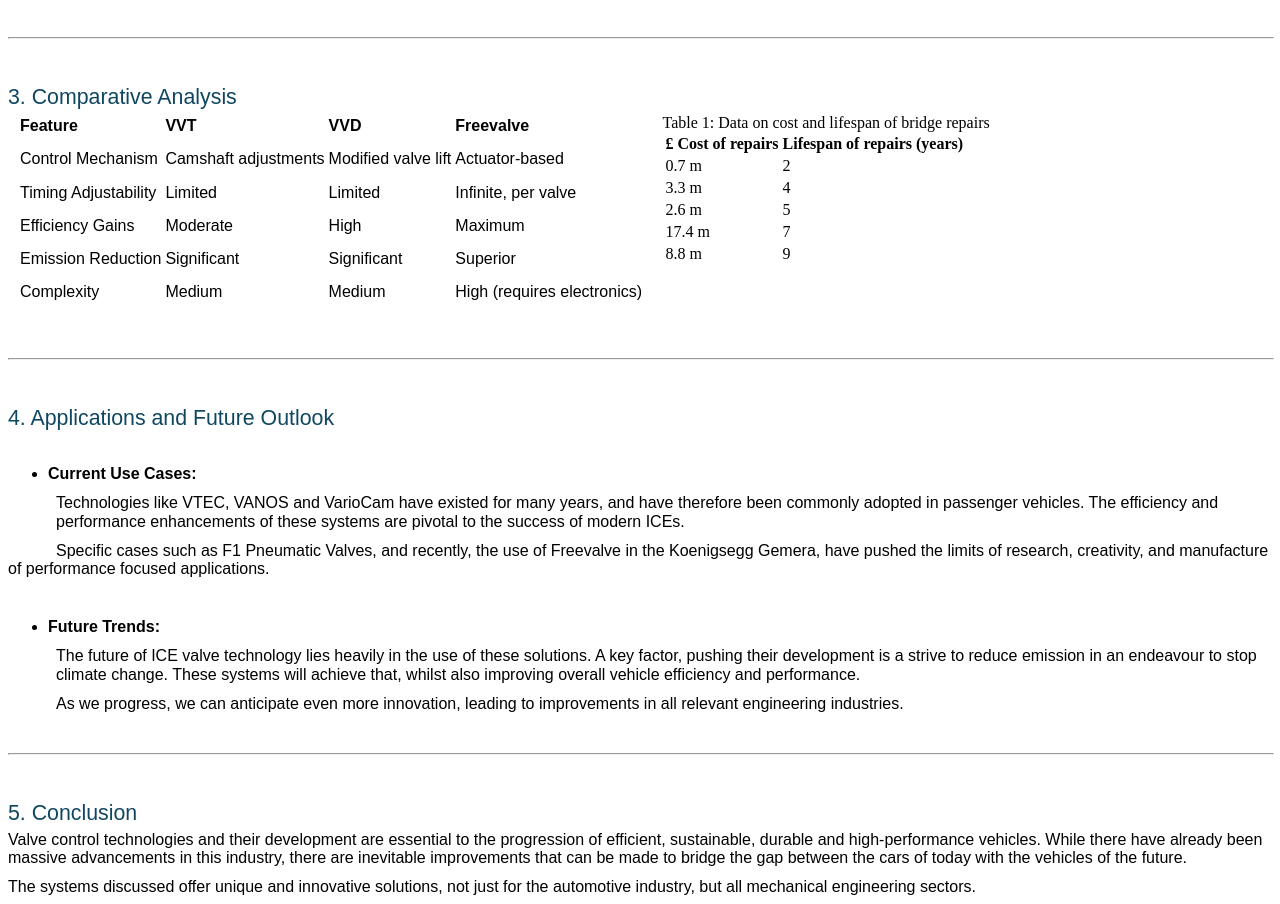
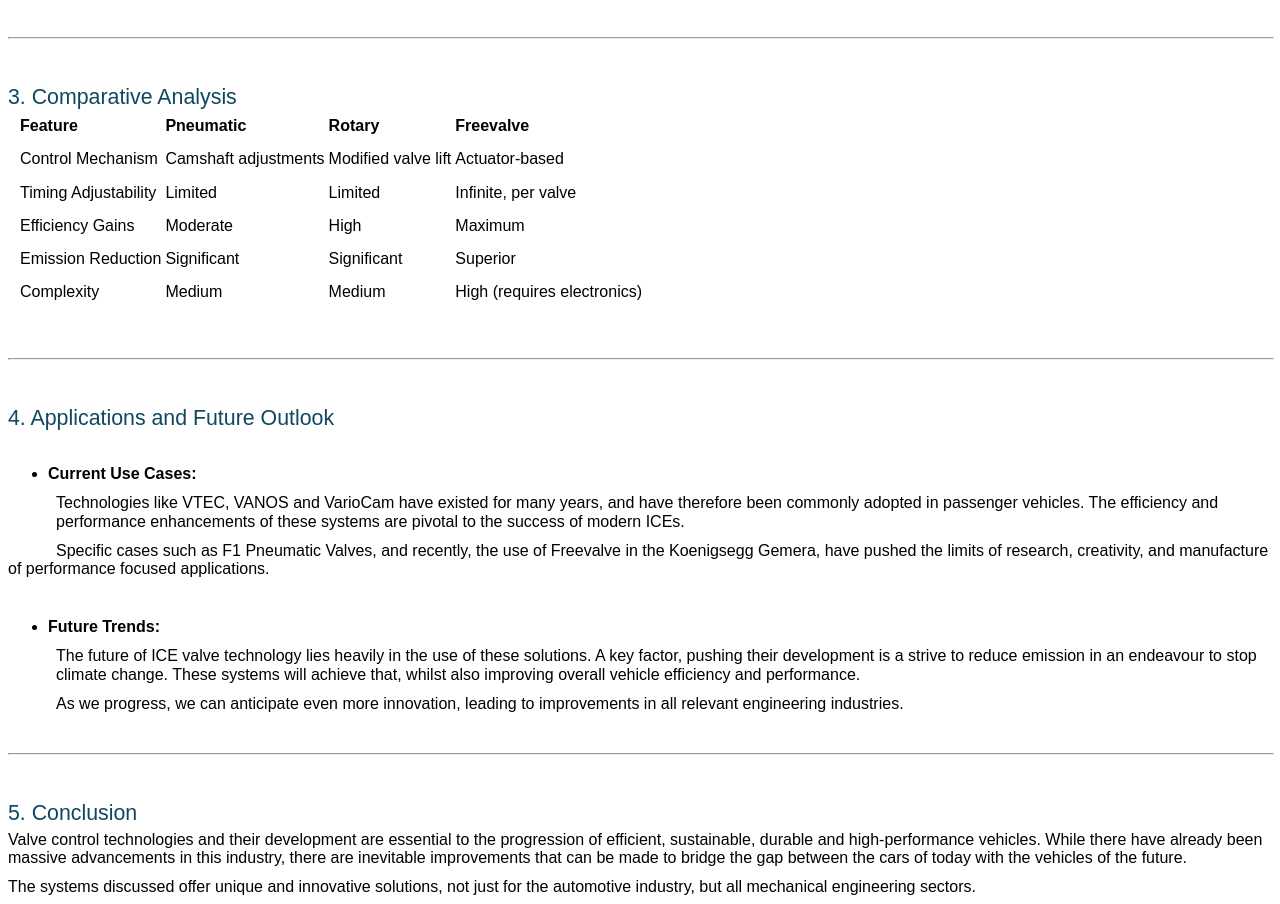
Before and after one commit to bs01444/FY6884790, a plain HTML site: page index.html in a window 1280 px wide. Shown: the part 2811-3715 px from the top of the page. Drawn offline with Linux system fonts and the light colour scheme; no server answers.

Commit message:
Update index.html

```diff
--- a/index.html
+++ b/index.html
@@ -435,10 +435,10 @@ needed to rotate this also results in parasitic losses.</p>
    <p class=MsoNormal><b>Feature</b></p>
    </td>
    <td style='padding:.75pt .75pt .75pt .75pt'>
-   <p class=MsoNormal><b>VVT</b></p>
+   <p class=MsoNormal><b>Pneumatic</b></p>
    </td>
    <td style='padding:.75pt .75pt .75pt .75pt'>
-   <p class=MsoNormal><b>VVD</b></p>
+   <p class=MsoNormal><b>Rotary</b></p>
    </td>
    <td style='padding:.75pt .75pt .75pt .75pt'>
    <p class=MsoNormal><b>Freevalve</b></p>
@@ -552,33 +552,6 @@ needed to rotate this also results in parasitic losses.</p>
  </tr>
 </table>
 
-Table 1: Data on cost and lifespan of bridge repairs
-<table>
-<tr>
-<th>£ Cost of repairs</th>
-<th>Lifespan of repairs (years)</th>
-</tr>
-<tr>
-<td>0.7 m</td>
-<td>2</td>
-</tr>
-<tr>
-<td>3.3 m</td>
-<td>4</td>
-</tr>
-<tr>
-<td>2.6 m</td>
-<td>5</td>
-</tr>
-<tr>
-<td>17.4 m</td>
-<td>7</td>
-</tr>
-<tr>
-<td>8.8 m</td>
-<td>9</td>
-</tr>
-</table>
 
 <p class=MsoNormal><br clear=all>
 </p>
```
